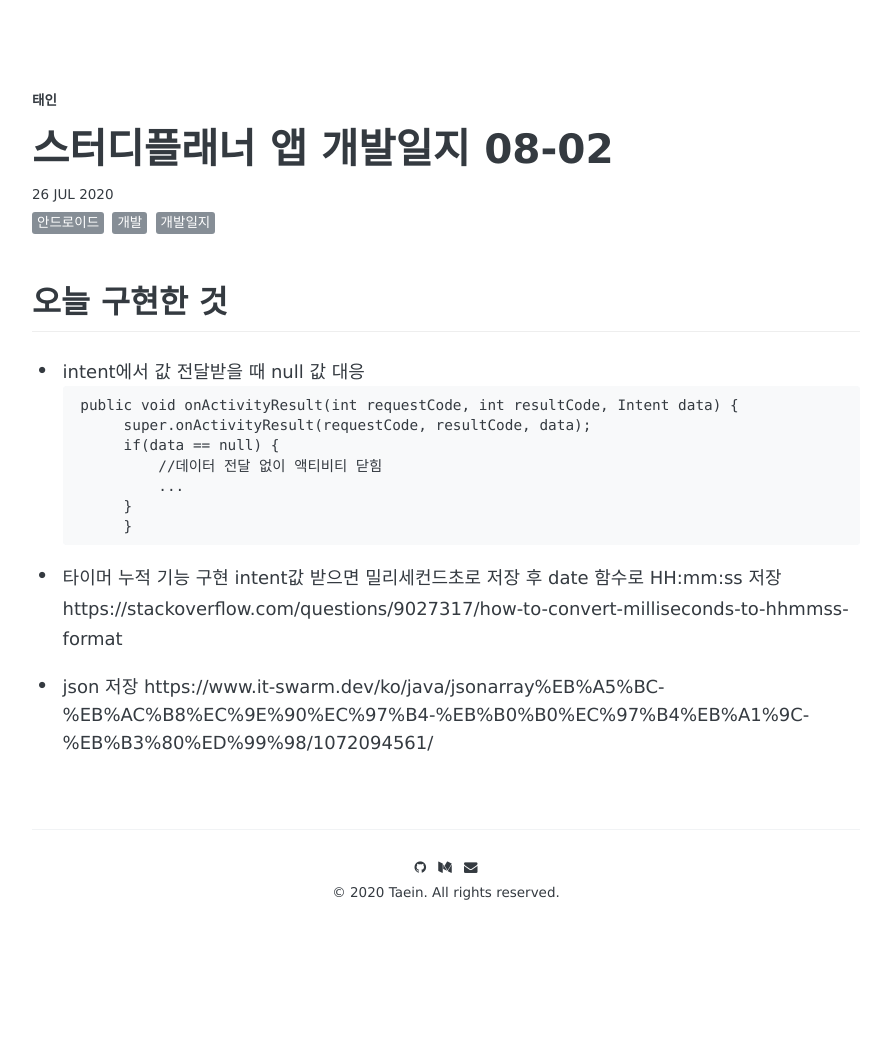
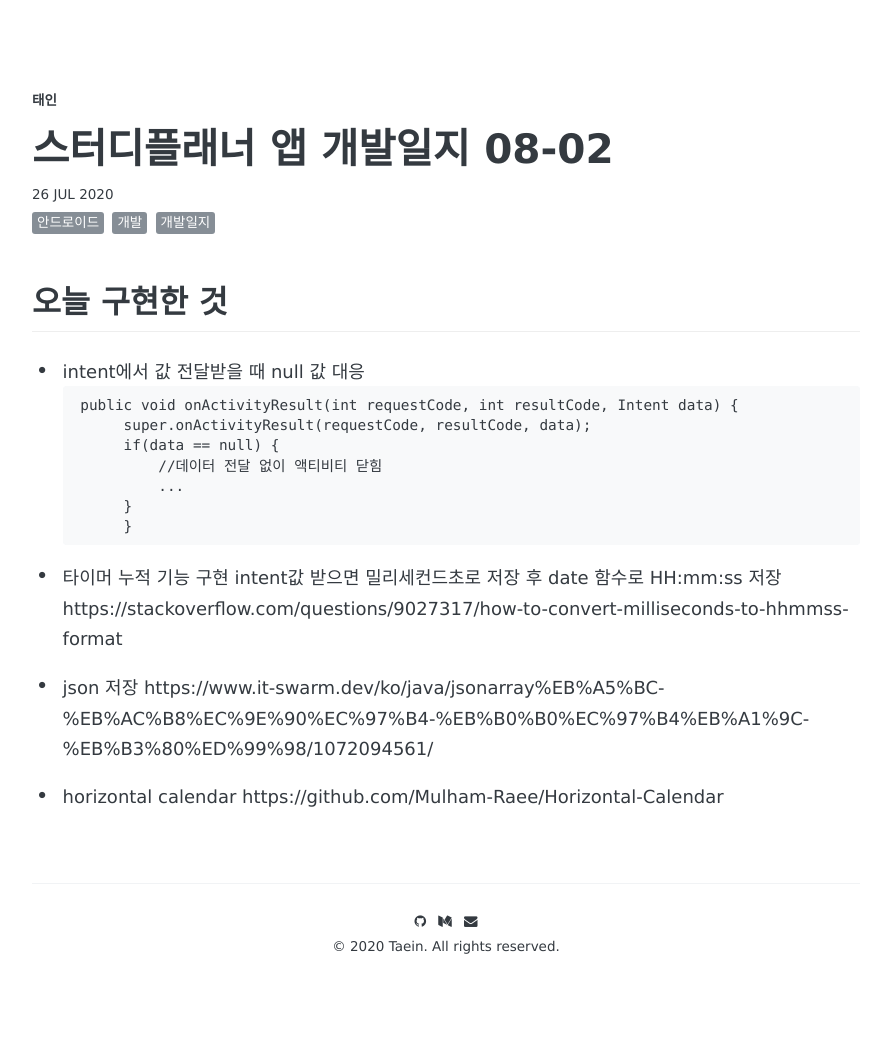
Before and after one commit to Taein0910/blog, a Jekyll site: the page built from _posts/2020-08-02-study-planner2.md, in a window 1280 px wide. Shown: the whole page, without its empty margins (194-1073 px from the left). Built offline with Jekyll 4.4.1, drawn with Linux system fonts in a browser that asks for light colours; some web fonts are replaced; comment, search, counter and statistics services are not loaded; before the commit the page ends 993 px from its top, so only the background shows below that.

Commit message:
Update 2020-08-02-study-planner2.md

```diff
--- a/_posts/2020-08-02-study-planner2.md
+++ b/_posts/2020-08-02-study-planner2.md
@@ -26,3 +26,6 @@ https://stackoverflow.com/questions/9027317/how-to-convert-milliseconds-to-hhmms
 
 - json 저장
 https://www.it-swarm.dev/ko/java/jsonarray%EB%A5%BC-%EB%AC%B8%EC%9E%90%EC%97%B4-%EB%B0%B0%EC%97%B4%EB%A1%9C-%EB%B3%80%ED%99%98/1072094561/
+
+- horizontal calendar
+https://github.com/Mulham-Raee/Horizontal-Calendar
```
